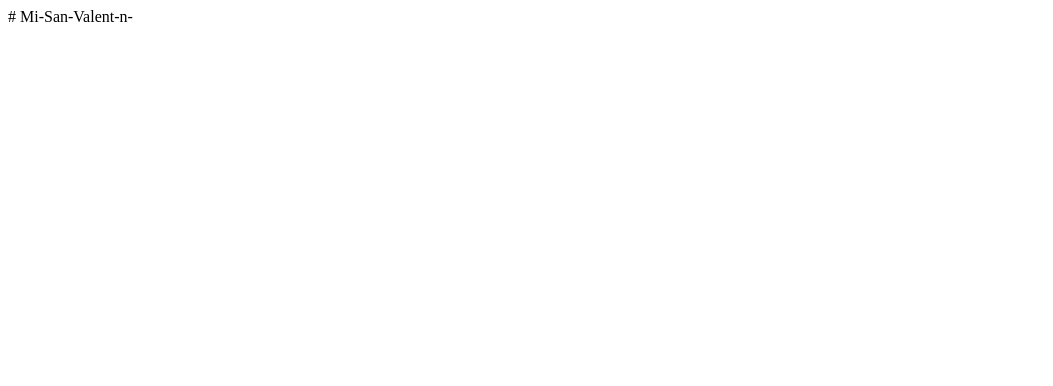
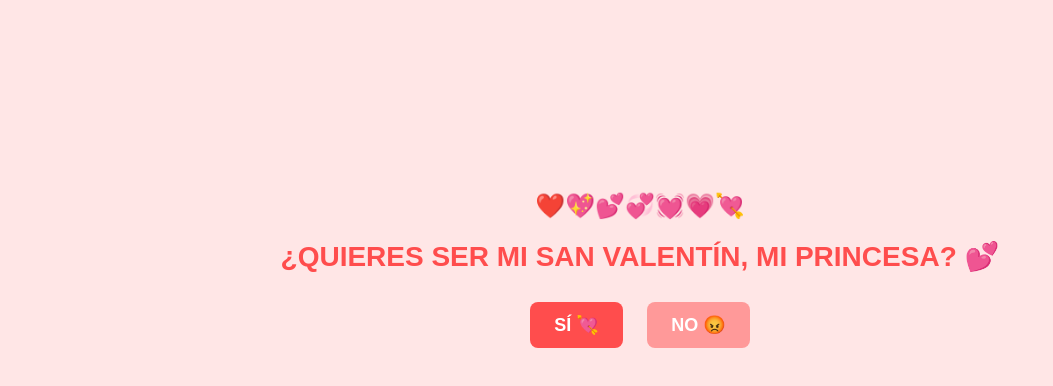
Before and after one commit to PangelZenta/Mi-San-Valent-n-, a plain HTML site: page index.html in a window 1280 px wide. Shown: the whole page, without its empty margins (0-1053 px from the left). Drawn offline with Linux system fonts and the light colour scheme.

Commit message:
Update index.html

```diff
--- a/index.html
+++ b/index.html
@@ -1 +1,79 @@
-# Mi-San-Valent-n-
+<!DOCTYPE html>
+<html lang="es">
+<head>
+    <meta charset="UTF-8">
+    <meta name="viewport" content="width=device-width, initial-scale=1.0">
+    <title>San Valentín 💖</title>
+    <style>
+        body {
+            text-align: center;
+            font-family: Arial, sans-serif;
+            background-color: #ffe6e6;
+            margin-top: 15%;
+        }
+        h1 {
+            font-size: 28px;
+            color: #ff4d4d;
+        }
+        .btn {
+            display: inline-block;
+            margin: 10px;
+            padding: 12px 24px;
+            font-size: 18px;
+            cursor: pointer;
+            border: none;
+            border-radius: 8px;
+            transition: 0.3s;
+        }
+        .yes {
+            background-color: #ff4d4d;
+            color: white;
+            font-weight: bold;
+        }
+        .no {
+            background-color: #ff9999;
+            color: white;
+            font-weight: bold;
+        }
+        .yes:hover {
+            background-color: #e60000;
+        }
+        .no:hover {
+            background-color: #cc0000;
+        }
+        .hidden {
+            display: none;
+        }
+        .hearts {
+            font-size: 24px;
+            color: #ff4d4d;
+            margin-bottom: 20px;
+        }
+    </style>
+</head>
+<body>
+
+    <div class="hearts">❤️💖💕💞💓💗💘</div>
+    <h1>¿QUIERES SER MI SAN VALENTÍN, MI PRINCESA? 💕</h1>
+
+    <button class="btn yes" onclick="sayYes()">SÍ 💘</button>
+    <button class="btn no" onclick="sayNo()">NO 😡</button>
+
+    <script>
+        function sayYes() {
+            document.body.innerHTML = `
+                <div class="hearts">❤️💖💕💞💓💗💘</div>
+                <h1>¡Sabía que dirías que sí, mi niña preciosa! 💞</h1>
+                <p style="font-size: 22px; color: #ff4d4d;">Qué privilegio poder ser tu San Valentín, mi amorcito. 💖</p>
+                <p style="font-size: 22px; color: #ff4d4d;">Te amo mucho, mi corazón. 😍💘</p>
+                <div class="hearts">❤️💖💕💞💓💗💘</div>
+            `;
+        }
+
+        function sayNo() {
+            alert("¡Culo! 😡");
+        }
+    </script>
+
+</body>
+</html>
```
